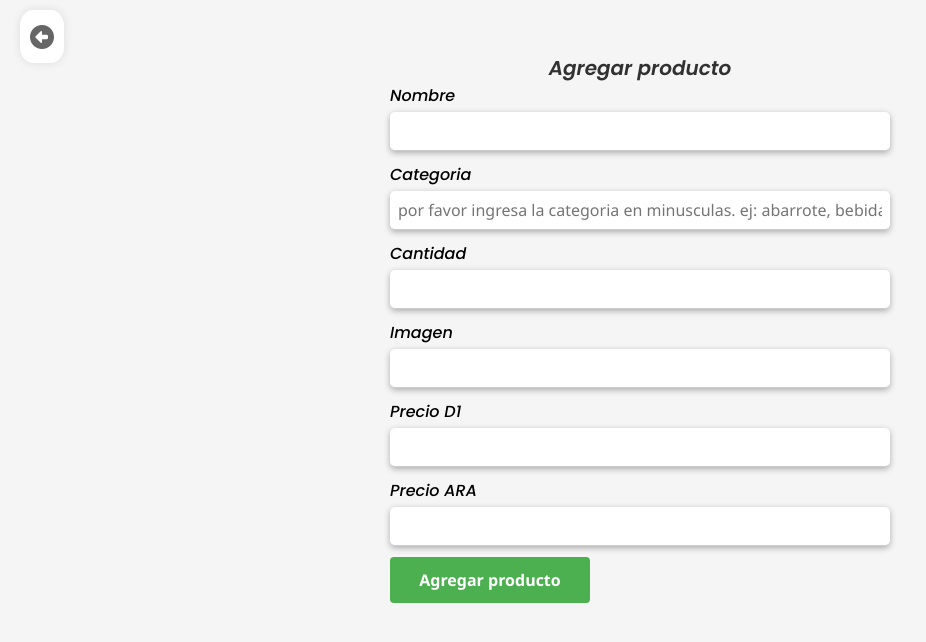
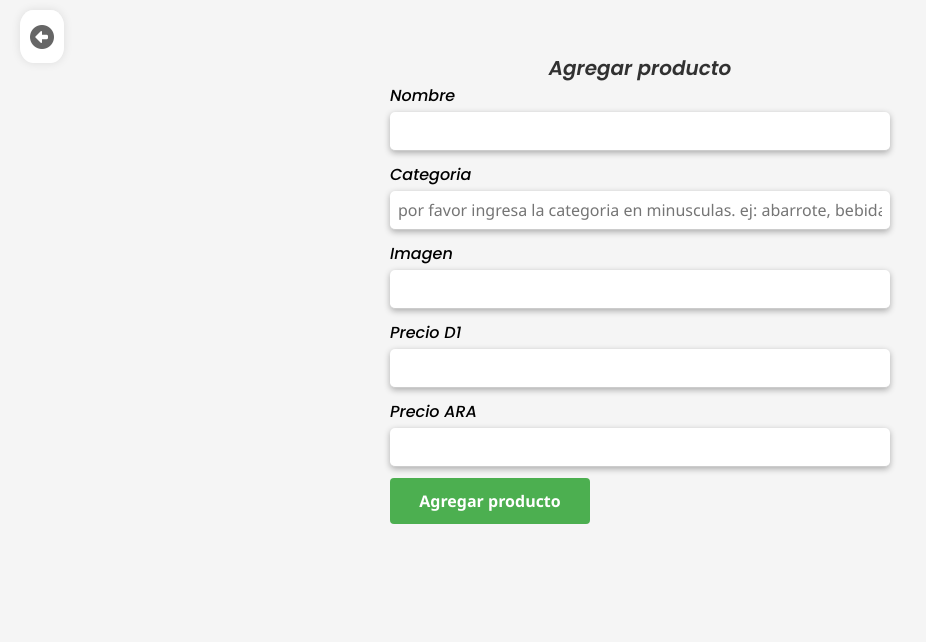
Before and after one commit to jxlio/prices-project, a React (Vite) app: page /add in a window 1280 px wide. Shown: the top 642 px of the page, without its empty margins (0-926 px from the left). Built offline with nearby package versions, Linux system fonts and the light colour scheme; the HTML template or start-up script is replaced by a standard one.

Commit message:
quantity input removed

```diff
--- a/src/pages/AddProduct.jsx
+++ b/src/pages/AddProduct.jsx
@@ -9,7 +9,6 @@ const FormAddProd = ({ producto, setProducto }) => {
     name: "",
     category: "",
     description: "",
-    quantity: "",
     img1: "",
     precio_ara: "",
     precio_d1: "",
@@ -30,7 +29,6 @@ const FormAddProd = ({ producto, setProducto }) => {
     fd.append("name", form.name);
     fd.append("category", form.category);
     fd.append("description", form.description);
-    fd.append("quantity", form.quantity);
     fd.append("img1", form.img1);
     fd.append("precio_ara", form.precio_ara);
     fd.append("precio_d1", form.precio_d1);
@@ -101,19 +99,6 @@ const FormAddProd = ({ producto, setProducto }) => {
             required
           />
         </label>
-
-        <label htmlFor="quantity">
-          Cantidad
-          <input
-            type="number"
-            min={1}
-            max={9999}
-            name="quantity"
-            value={form.quantity}
-            onChange={handleChange}
-            required
-          />
-        </label>
         <label htmlFor="img1">
           Imagen{" "}
           <input
```
